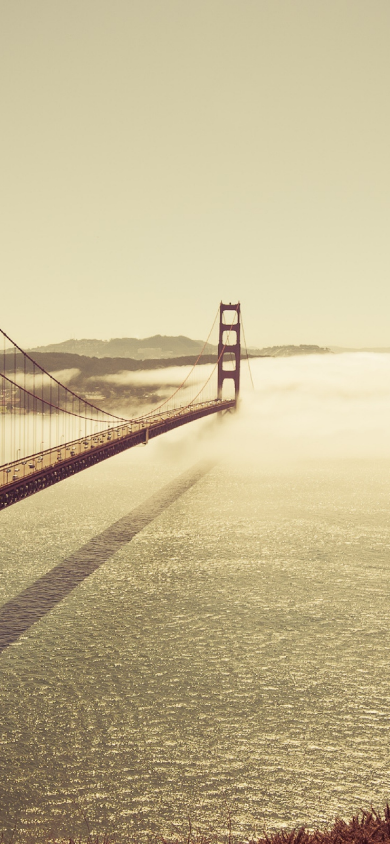
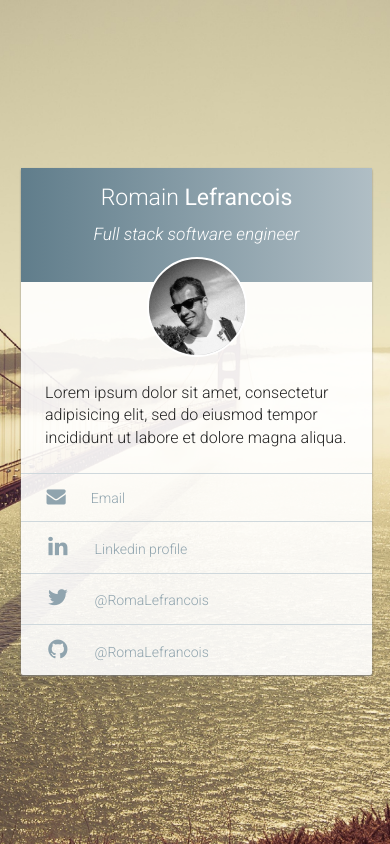
Before and after one commit to RomaLefrancois/business-card, a plain HTML site: page index.html in a window 390 px wide. Drawn offline with Linux system fonts and the light colour scheme.

Commit message:
Card design

```diff
--- a/css/main.css
+++ b/css/main.css
@@ -94,6 +94,17 @@ Author's custom styles
 .icon-mail-alt:before { content: '\e802'; }
 .icon-github-circled:before { content: '\e803'; }
 
+a {
+  color: #90a4ae;
+  -webkit-transition: color .3s;
+  -moz-transition: color .3s;
+  -o-transition: color .3s;
+  -ms-transition: color .3s;
+  transition: color .3s;
+}
+a:visited {color: #90a4ae;}
+
+html {height: 100%;}
 
 body {
   min-width: 320px;
@@ -107,32 +118,218 @@ body {
   font-weight: 300;
 }
 
-
-
-
-
-
-
-
-
-
-
-
-
-/* ==========================================================================
-   Media Queries
-   ========================================================================== */
-
-@media only screen and (min-width: 35em) {
-
+.wrap {
+  height: 100%;
+  text-align:center;
+  overflow: hidden;
 }
 
-@media print,
-       (-o-min-device-pixel-ratio: 5/4),
-       (-webkit-min-device-pixel-ratio: 1.25),
-       (min-resolution: 120dpi) {
+.wrap:before {
+  content: '';
+  display: inline-block;
+  height: 100%;
+  vertical-align: middle;
+}
 
+/* Card */
+
+#card {
+  width: 500px;
+  max-width: 90%;
+  display: inline-block;
+  vertical-align: middle;
+  background: rgba(255,255,255,0.9);
+  box-shadow: 0 1px 2px #777;
+  border-radius: 2px;
+  text-align:left;
+  -webkit-animation: enter .5s .5s ease both;
+  -moz-animation: enter .5s .5s ease both;
+  -o-animation: enter .5s .5s ease both;
+  animation: enter .5s .5s ease both;
 }
+
+/* Profile picture */
+
+#picture {
+  width: 6em;
+  height: 6em;
+  position: absolute;
+  top: 1.5em;
+  left: 2em;
+  overflow: hidden;
+  background-color: #cacccd;
+  border-radius: 50%;
+  border: 2px solid #fff;
+}
+
+#picture img {
+  height: 100%;
+}
+
+/* Header with name and title */
+
+#header {
+  padding: 1.5em 1.5em 1em 10em;
+  color: #fff;
+  background: rgba(96, 125, 139, 0.8);
+  background: -webkit-gradient(linear, left top, right top, color-stop(0%, #607d8b), color-stop(100%, #b0bec5));
+  background: -o-linear-gradient(left, #607d8b 0%, #b0bec5 100%);
+  background: -ms-linear-gradient(left, #607d8b 0%, #b0bec5 100%);
+  background: linear-gradient(to right, #607d8b 0%, #b0bec5 100%);
+}
+
+#name {
+  font-size: 1.6em;
+  margin-bottom: .3em;
+}
+#name b {font-weight: 400;}
+
+#job {
+  font-size: 1.2em;
+  font-style: italic;
+}
+
+/* Body with bio */
+
+#body {padding: 1em 2em;}
+
+/* Footer with links */
+
+#footer {
+  width: 100%;
+  display: table;
+  position: relative;
+  bottom: 0;
+  border-top: 1px solid #cfd8dc;
+}
+
+#footer > a {
+  display: table-cell;
+  padding: 1em;
+  text-align: center;
+}
+
+#footer > a span {display: none;}
+#footer a:active {color: #fff}
+a.twitter:hover {color: #00aced;}
+a.twitter:active {background: #00aced;}
+a.linkedin:hover {color: #007bb6;}
+a.linkedin:active {background: #007bb6;}
+a.github:hover {color: #444;}
+a.github:active {background: #444;}
+a.mail:hover {color: #dd2c00;}
+a.mail:active {background: #dd2c00;}
+a.mail i:before {font-size: 150%;}
+
+/* Link to GitHub repository */
+
+#gh-link {
+  color: #777;
+  position: absolute;
+  bottom: 1em;
+  right: 1em;
+}
+#gh-link:hover {color: #fff;}
+
+/* Mobile CSS */
+
+@media only screen and (max-width : 480px) {
+  .wrap {
+    overflow-y: scroll;
+  }
+
+  #card {
+    margin: 20px 0;
+  }
+
+  #header{
+    padding: 1em 1em 2.5em;
+    text-align: center;
+    font-size: .9em;
+  }
+
+  #picture {
+    position: relative;
+    top: -25px;
+    margin: 0px auto;
+    left: initial;
+  }
+
+  #body {padding: 0em 1.5em .5em;margin-top:-1em}
+
+  #footer {
+    font-size: .8em;
+    bottom: 0;
+    border: 0;
+  }
+
+  #footer > a {
+    border-top: 1px solid #cfd8dc;
+    display: block;
+    padding: 1em 1em 1em 2em;
+    text-align: left;
+  }
+
+  #footer > a span {
+    display: inline-block;
+    padding-left: 1.5em;
+    font-size: 1.1em;
+  }
+
+  #gh-link {display: none;}
+}
+
+/*Keyframe Animation */
+
+@-webkit-keyframes enter {
+  from {
+    transform:translateY(5rem);
+    opacity:0;
+  }
+}
+@-webkit-keyframes enter {
+  from {
+    transform:translateY(5rem) rotate(10deg);
+    opacity:0;
+  }
+}
+@-moz-keyframes enter {
+  from {
+    transform:translateY(5rem);
+    opacity:0;
+  }
+}
+@-moz-keyframes enter {
+  from {
+    transform:translateY(5rem) rotate(10deg);
+    opacity:0;
+  }
+}
+@-o-keyframes enter {
+  from {
+    transform:translateY(5rem);
+    opacity:0;
+  }
+}
+@-o-keyframes enter {
+  from {
+    transform:translateY(5rem) rotate(10deg);
+    opacity:0;
+  }
+}
+@keyframes enter {
+  from {
+    transform:translateY(5rem);
+    opacity:0;
+  }
+}
+@keyframes enter {
+  from {
+    transform:translateY(5rem) rotate(10deg);
+    opacity:0;
+  }
+}
+
 
 /* ==========================================================================
 Helper classes
--- a/index.html
+++ b/index.html
@@ -19,6 +19,29 @@
   <!--[if lt IE 7]>
   <p class="browsehappy">You are using an <strong>outdated</strong> browser. Please <a href="http://browsehappy.com/">upgrade your browser</a> to improve your experience.</p>
   <![endif]-->
+  <div class="wrap">
+    <div id="card">
+      <div id="header">
+        <div id="name">
+          Romain <b>Lefrancois</b>
+        </div>
+        <div id="job">Full stack software engineer</div>
+      </div>
+      <div id="picture">
+        <img src="img/me.png" alt="" />
+      </div>
+      <div id="body">
+        <p>Lorem ipsum dolor sit amet, consectetur adipisicing elit, sed do eiusmod tempor incididunt ut labore et dolore magna aliqua.</p>
+      </div>
+      <div id="footer">
+        <a href="mailto:" class="mail"><i class="icon-mail-alt"></i><span>Email</span></a>
+        <a href="https://www.linkedin.com/pub/romain-lefrancois/50/456/7b9" class="linkedin" target="_blank"><i class="icon-linkedin"></i><span>Linkedin profile</span></a>
+        <a href="https://twitter.com/RomaLefrancois" class="twitter" target="_blank"><i class="icon-twitter"></i><span>@RomaLefrancois</span></a>
+        <a href="https://github.com/RomaLefrancois" class="github" target="_blank"><i class="icon-github-circled"></i><span>@RomaLefrancois</span></a>
+      </div>
+    </div>
+  </div>
+  <a href="#" id="gh-link" target="_blank" title="Fork this page on GitHub" alt="Fork this page on GitHub"><i class="icon-github-circled"></i></a>
 
   <!-- Google Analytics: change UA-XXXXX-X to be your site's ID. -->
   <script>
```
Also changed, not shown: img/me.png (added).
